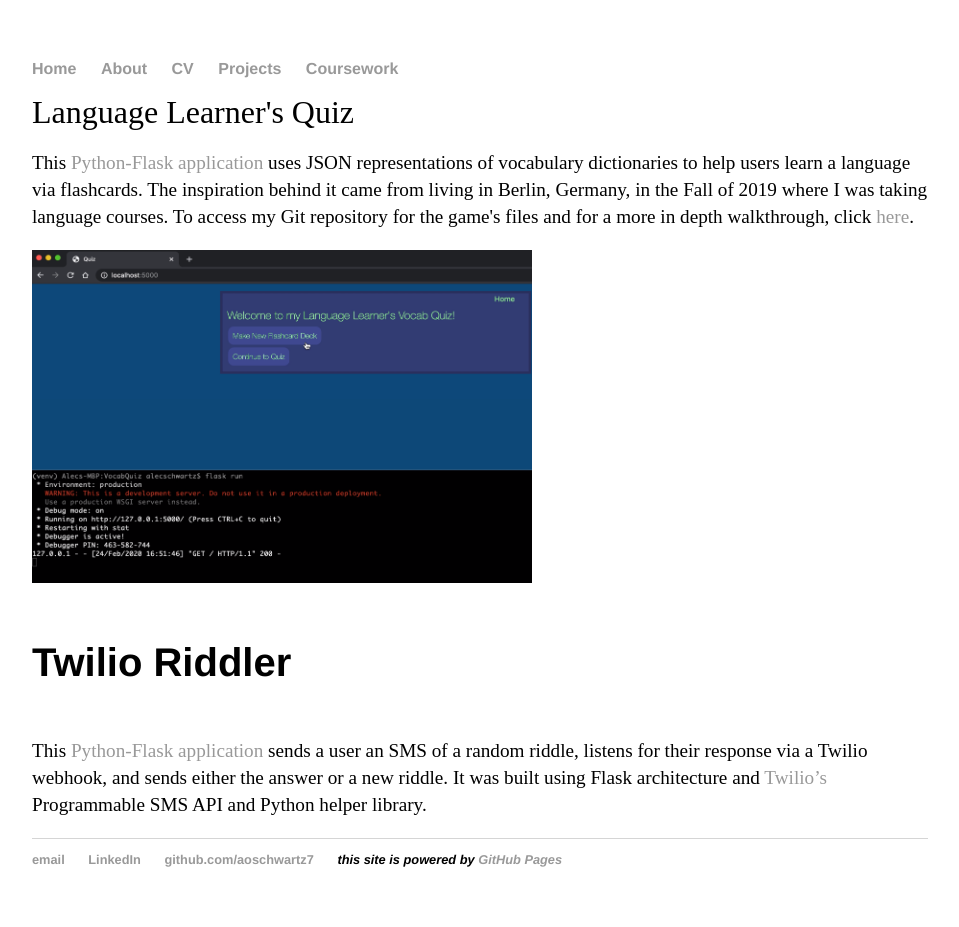
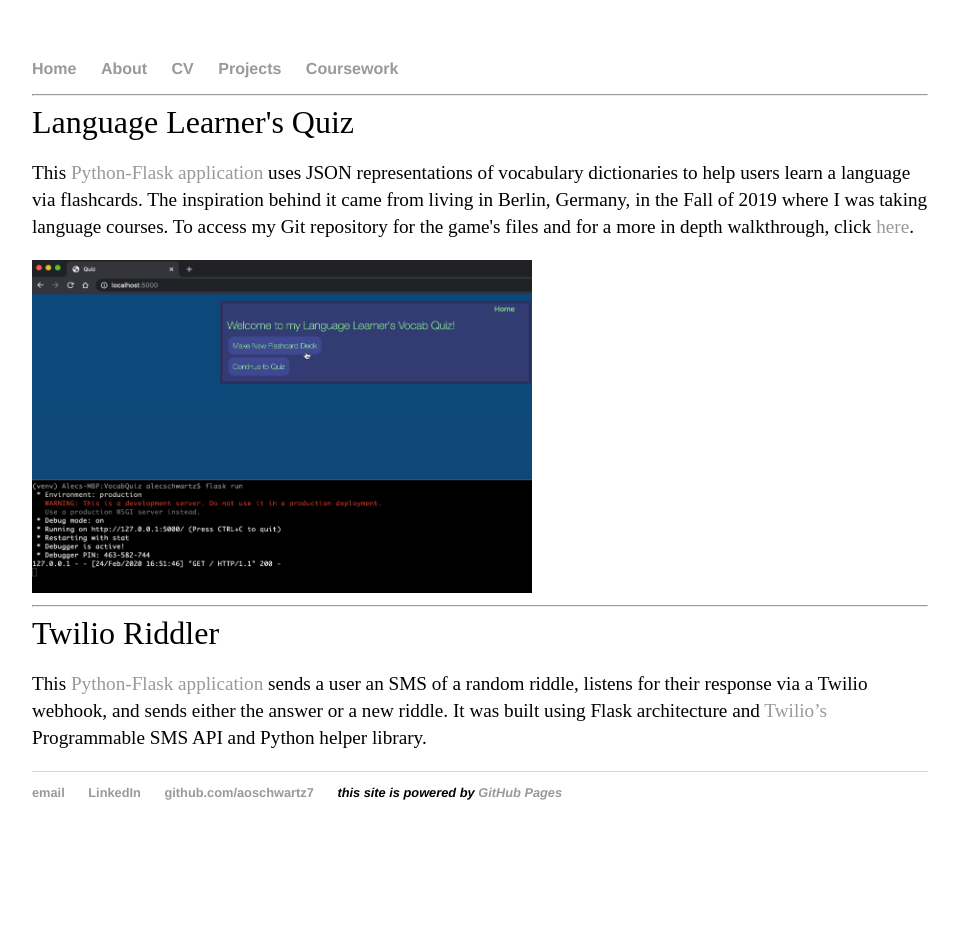
Before and after one commit to aoschwartz7/aoschwartz7.github.io, a Jekyll site: the page built from site/projects.html, in a window 1280 px wide. Shown: the whole page, without its empty margins (160-1119 px from the left). Built offline with Jekyll 4.4.1, drawn with Linux system fonts in a browser that asks for light colours; after the commit the page ends 900 px from its top, so only the background shows below that.

Commit message:
Update projects.html
added header line break

```diff
--- a/site/projects.html
+++ b/site/projects.html
@@ -2,6 +2,7 @@
 layout: default
 title: Alec Schwartz
 ---
+<hr />
 <span>Language Learner's Quiz</span>
 <p>
 This <a href="https://github.com/aoschwartz7/LanguageQuiz">Python-Flask application</a>
@@ -13,7 +14,8 @@
 
 <img src="/site/WalkthroughTerminalimage.png" alt="Language Learner's App" width="500" height="333">
 
-<h4>Twilio Riddler</h4>
+<hr />
+<span>Twilio Riddler</span>
 <p>
 This <a href="https://github.com/aoschwartz7/Twilio">Python-Flask application</a> sends a user an SMS of a random riddle, listens for their response via a Twilio webhook,
 and sends either the answer or a new riddle. It was built using Flask architecture and <a href="https://www.twilio.com/docs/sms/tutorials/how-to-send-sms-messages-python">Twilio’s</a> Programmable SMS API and Python helper library.
```
